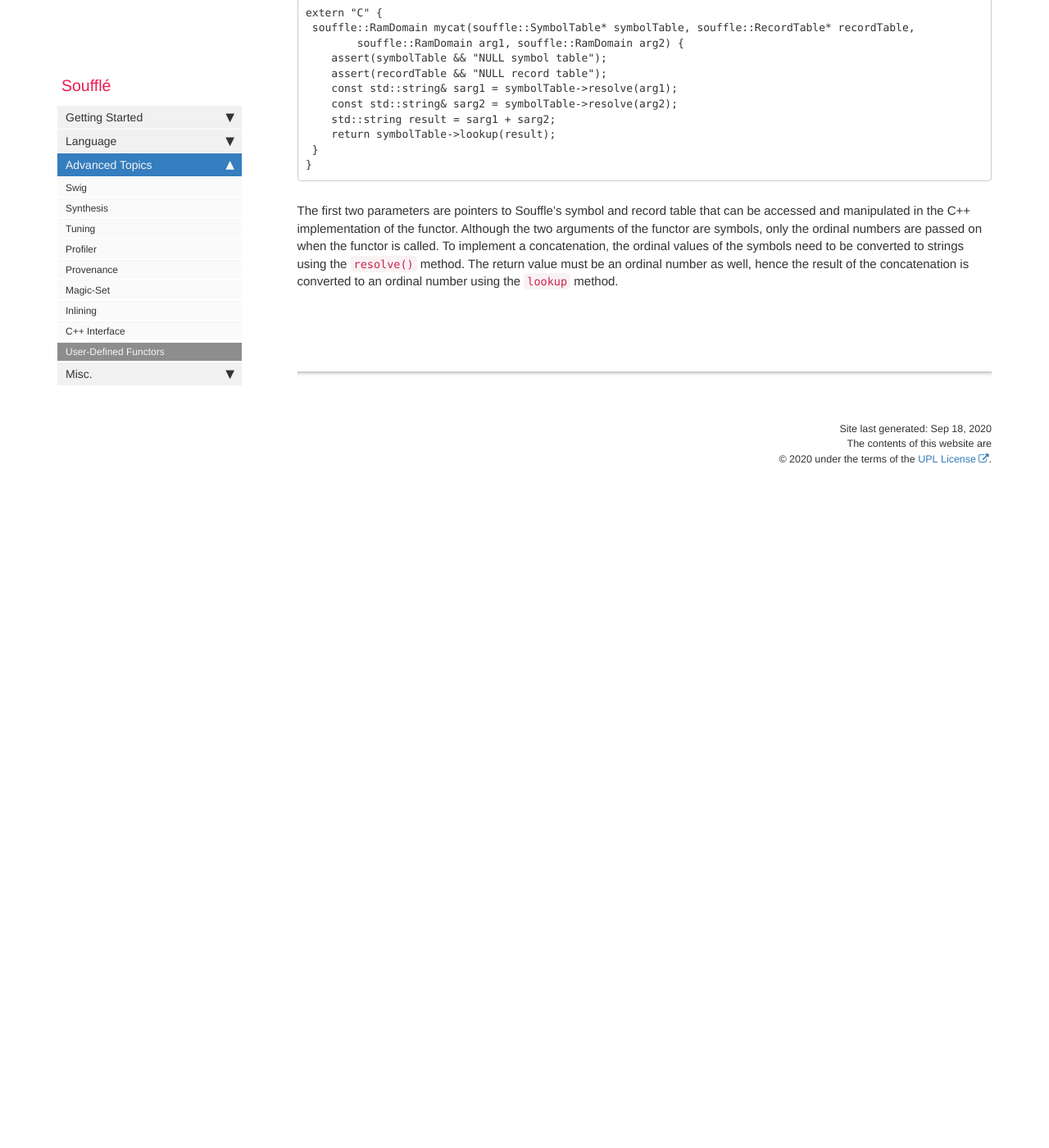
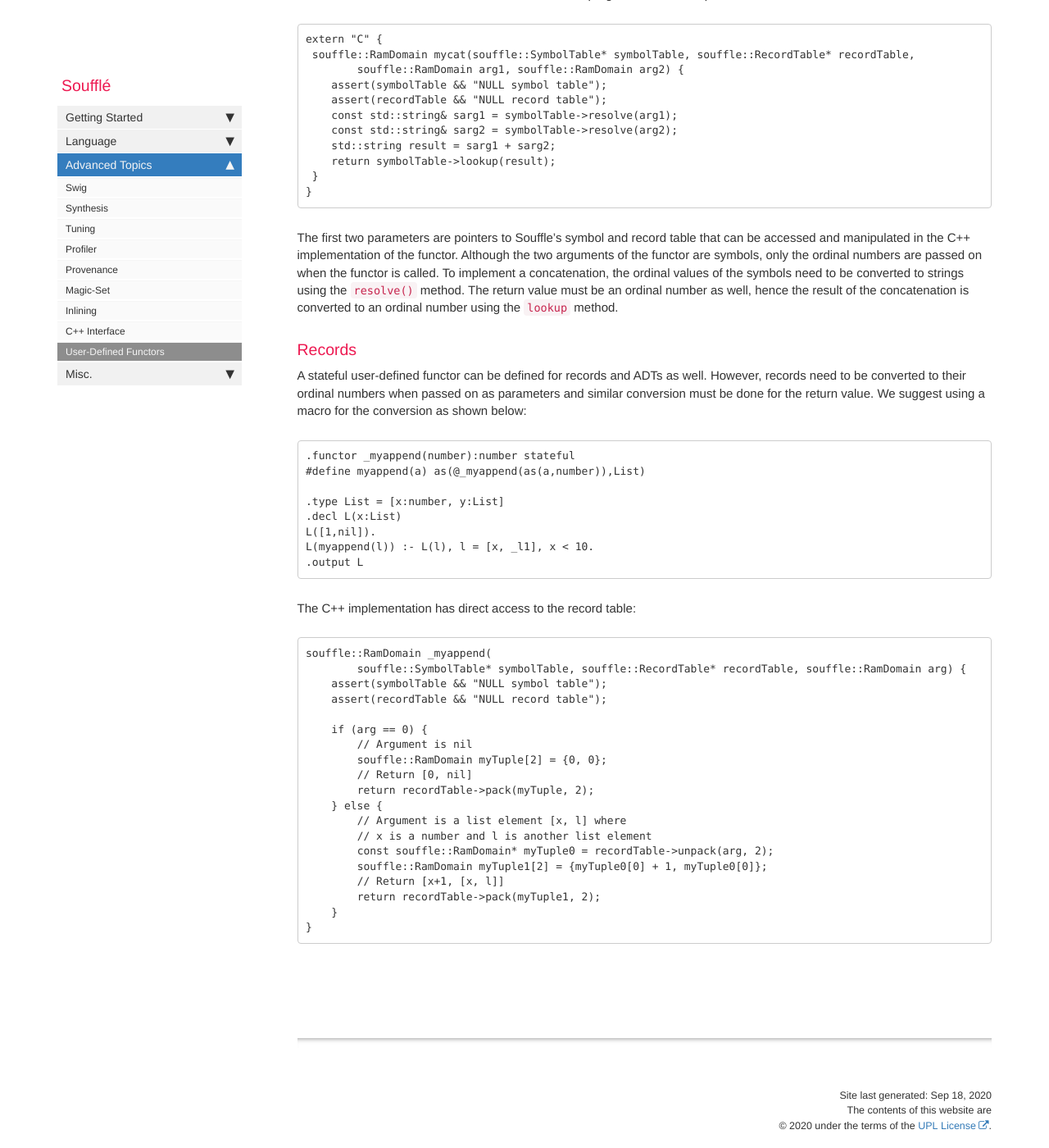
Before and after one commit to souffle-lang/souffle-lang.github.io, a Jekyll site: the page built from pages/docs/functors.md, in a window 1280 px wide and 1400 px high, scrolled down 2754 px. Shown: the whole window at 82% size. Built offline with Jekyll 4.4.1, drawn with Linux system fonts in a browser that asks for light colours; comment, search, counter and statistics services are not loaded; before the commit the page ends 3384 px from its top, so only the background shows below that.

Commit message:
Added records for stateful functors

````diff
--- a/pages/docs/functors.md
+++ b/pages/docs/functors.md
@@ -135,3 +135,45 @@ the ordinal values of the symbols need to be converted to strings using
 the `resolve()` method. The return value must be an ordinal number as well,
 hence the result of the concatenation is converted to an ordinal number
 using the `lookup` method.
+
+### Records
+A stateful user-defined functor can be defined for records and ADTs
+as well. However, records need to be converted to their ordinal
+numbers when passed on as parameters and similar conversion
+must be done for the return value. We suggest using a macro
+for the conversion as shown below:
+
+```
+.functor _myappend(number):number stateful
+#define myappend(a) as(@_myappend(as(a,number)),List)
+
+.type List = [x:number, y:List]
+.decl L(x:List)
+L([1,nil]).
+L(myappend(l)) :- L(l), l = [x, _l1], x < 10.
+.output L
+```
+
+The C++ implementation has direct access to the record table:
+
+```
+souffle::RamDomain _myappend(
+        souffle::SymbolTable* symbolTable, souffle::RecordTable* recordTable, souffle::RamDomain arg) {
+    assert(symbolTable && "NULL symbol table");
+    assert(recordTable && "NULL record table");
+
+    if (arg == 0) {
+        // Argument is nil
+        souffle::RamDomain myTuple[2] = {0, 0};
+        // Return [0, nil]
+        return recordTable->pack(myTuple, 2);
+    } else {
+        // Argument is a list element [x, l] where
+        // x is a number and l is another list element
+        const souffle::RamDomain* myTuple0 = recordTable->unpack(arg, 2);
+        souffle::RamDomain myTuple1[2] = {myTuple0[0] + 1, myTuple0[0]};
+        // Return [x+1, [x, l]]
+        return recordTable->pack(myTuple1, 2);
+    }
+}
+```
````
